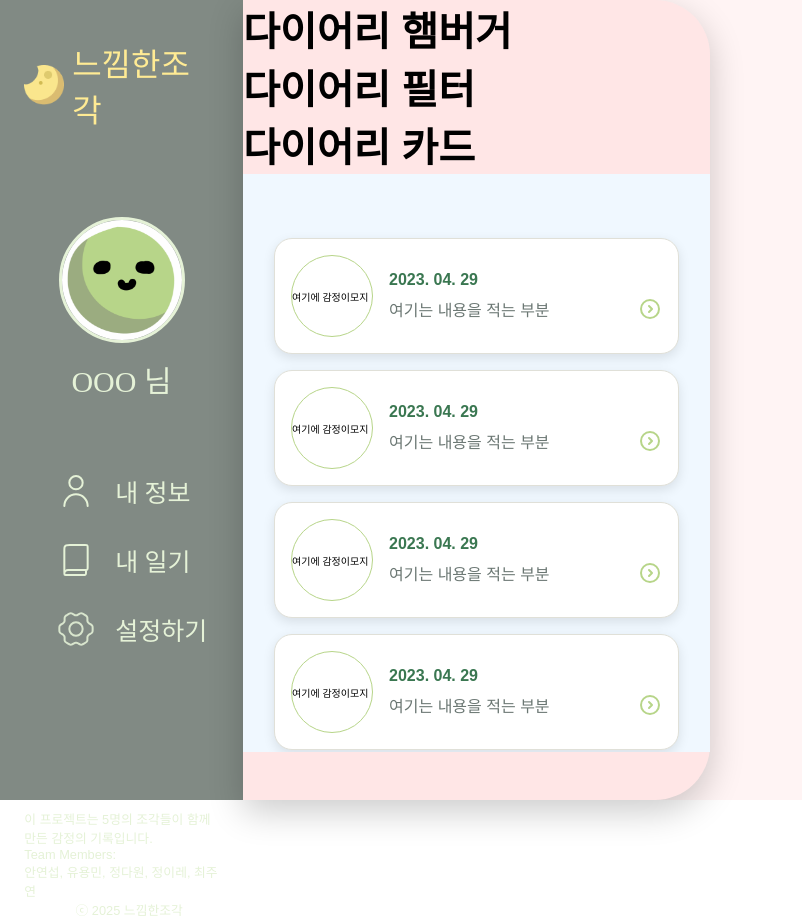
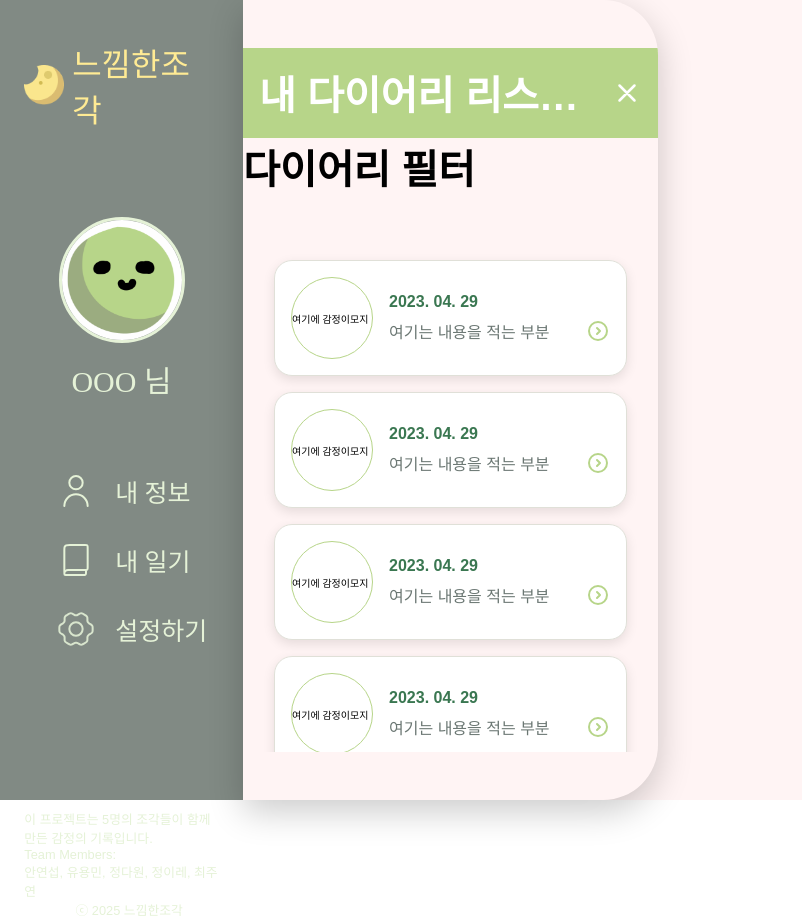
Before and after one commit to koalnuFinalProject3/FinalProject, a React (Vite) app: page /diary-page in a window 1280 px wide. Shown: the whole page, without its empty margins (0-802 px from the left). Built offline with nearby package versions, Linux system fonts and the light colour scheme; a web font is replaced by a local one.

Commit message:
feat: Add slide animation to CardBanner

```diff
--- a/src/layout/AppLayout.module.css
+++ b/src/layout/AppLayout.module.css
@@ -11,7 +11,7 @@
 .appLayoutCenter {
   width: 100vw;
   min-height: 100vh;
-  background-color: pink;
+  /* background-color: pink; */
   /* width: 1200px; */
   /* margin-left: 90px; */
 }
--- /dev/null
+++ b/src/pages/diary-page/components/cardBanner/CarBanner.module.css
@@ -0,0 +1,26 @@
+.banner {
+  background-color: var(--color-green-light);
+  display: flex;
+  align-items: center;
+  padding: 1rem 1rem;
+  color: white;
+  position: relative;
+  margin-top: 3rem;
+
+  height: 60px;
+  transition: all 0.3s ease-in-out;
+}
+
+.title {
+  flex: 1;
+  /* font-size: large; */
+  white-space: nowrap;
+  overflow: hidden;
+  text-overflow: ellipsis;
+}
+
+.icon {
+  width: 30px;
+  height: 30px;
+  cursor: pointer;
+}
--- /dev/null
+++ b/src/pages/diary-page/components/cardBanner/CardBanner.jsx
@@ -0,0 +1,18 @@
+import React from 'react';
+import closeIcon from '../../../../assets/icons/closeMd.svg';
+import styles from './CarBanner.module.css';
+const CardBanner = ({ handleClickClose, isOpen }) => {
+  return (
+    <div className={styles.banner}>
+      {isOpen && <h1 className={styles.title}>내 다이어리 리스트 📚</h1>}
+      <img
+        src={closeIcon}
+        alt="closeIcon"
+        className={styles.icon}
+        onClick={handleClickClose}
+      />
+    </div>
+  );
+};
+
+export default CardBanner;
--- a/src/pages/diary-page/components/cardListBar/CardListBar.jsx
+++ b/src/pages/diary-page/components/cardListBar/CardListBar.jsx
@@ -1,28 +1,35 @@
-import React from 'react';
+import { useState } from 'react';
+import { motion } from 'motion/react';
 import styles from './CardListBar.module.css';
 import CardForm from '../cardForm/CardForm';
+import CardBanner from '../cardBanner/CardBanner';
+
 const CardListBar = () => {
+  const [isOpen, setIsOpen] = useState(true);
+
+  const handleClickClose = () => {
+    setIsOpen((prev) => !prev);
+  };
+
   return (
-    <div className={styles.container}>
-      <h1>다이어리 햄버거</h1>
-      <h1>다이어리 필터</h1>
-      <h1>다이어리 카드</h1>
-      <div className={styles.innerContainer}>
-        <CardForm />
-        <CardForm />
-        <CardForm />
-        <CardForm />
-        <CardForm />
-        <CardForm />
-        <CardForm />
-        <CardForm />
-        <CardForm />
-        <CardForm />
-        <CardForm />
-        <CardForm />
-        <CardForm />
-      </div>
-    </div>
+    <motion.div
+      className={styles.container}
+      animate={{ width: isOpen ? '' : '50px' }}
+      transition={{ duration: 0.6 }}
+      style={{ overflow: 'hidden' }}
+    >
+      <CardBanner handleClickClose={handleClickClose} isOpen={isOpen} />
+      {isOpen && (
+        <>
+          <h1>다이어리 필터</h1>
+          <div className={styles.innerContainer}>
+            {[...Array(13)].map((_, i) => (
+              <CardForm key={i} />
+            ))}
+          </div>
+        </>
+      )}
+    </motion.div>
   );
 };
 
--- a/src/pages/diary-page/components/cardListBar/CardListBar.module.css
+++ b/src/pages/diary-page/components/cardListBar/CardListBar.module.css
@@ -1,6 +1,6 @@
 .container {
-  background-color: rgb(255, 230, 230);
-  width: 45%;
+  /* background-color: rgb(255, 230, 230); */
+  width: 40%;
   height: 100%;
   /* height: m; */
   position: sticky;
@@ -23,7 +23,7 @@
   flex-direction: column;
   align-items: center;
 
-  background-color: aliceblue;
+  /* background-color: aliceblue; */
   scrollbar-width: thin;
   scrollbar-color: #ccc transparent;
   overflow-x: hidden;
```
